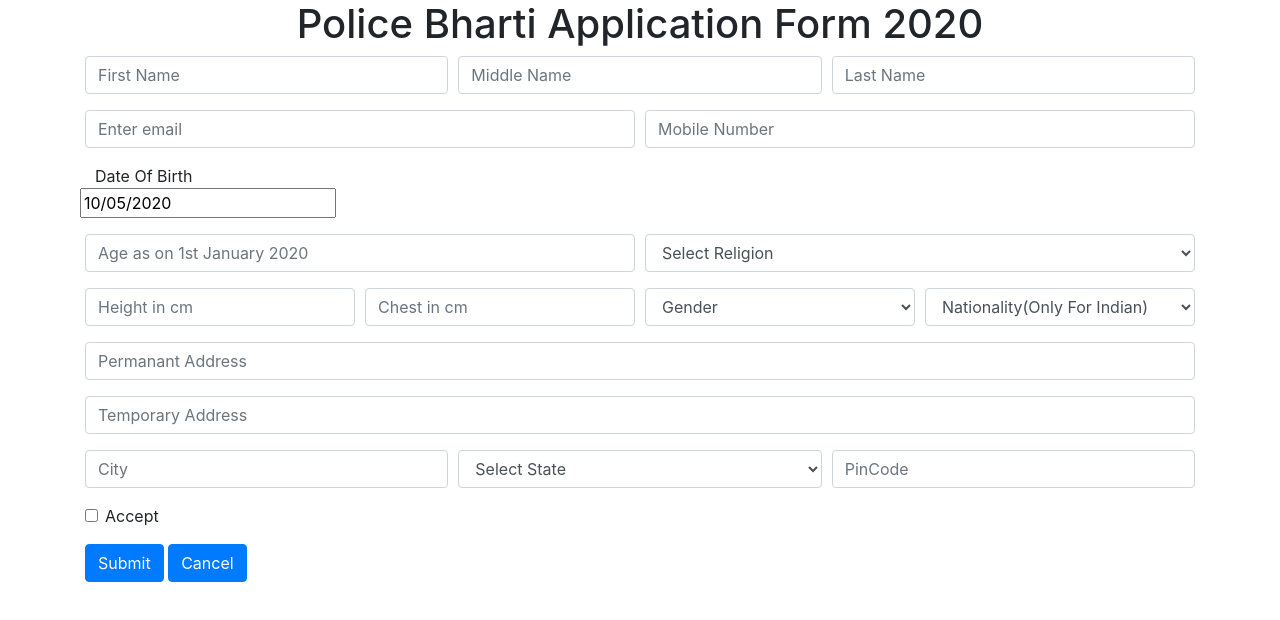
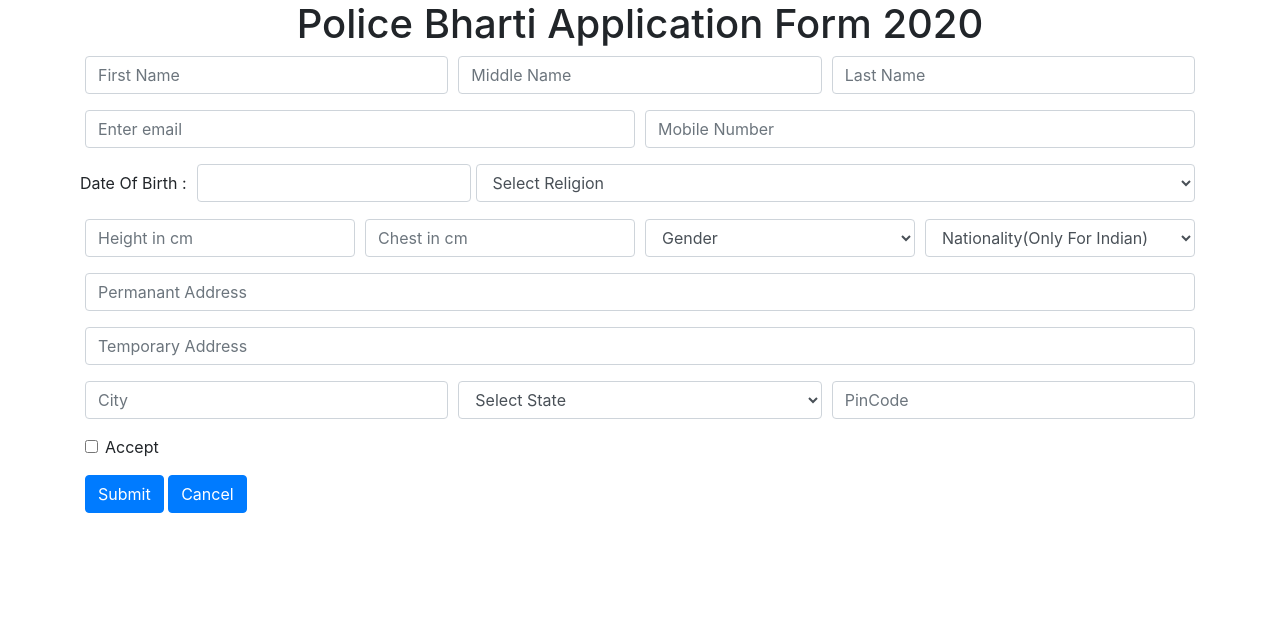
Before and after one commit to Khwajapasha/policebharti, a React (Create React App) app: page / in a window 1280 px wide. Shown: the top 620 px of the page. Built offline with nearby package versions, Linux system fonts and the light colour scheme.

Commit message:
Update the Datepicker

```diff
--- a/package.json
+++ b/package.json
@@ -8,6 +8,7 @@
     "@testing-library/user-event": "^7.2.1",
     "bootstrap": "^4.5.2",
     "formik": "^2.1.7",
+    "moment": "^2.29.1",
     "react": "^16.13.1",
     "react-bootstrap": "^1.3.0",
     "react-bootstrap-date-picker": "^5.1.0",
--- a/src/App.js
+++ b/src/App.js
@@ -1,14 +1,14 @@
-import React from "react";
-
+import React, { useState } from "react";
+import { Form, Col } from "react-bootstrap";
 import "./App.css";
 import Home from "./componenet/Home";
-// import Datepick from "./componenet/Datepick";
 import "bootstrap/dist/css/bootstrap.min.css";
 import "react-datepicker/dist/react-datepicker.css";
 
 function App() {
+  const [selectedDate, setSelectedDate] = useState();
   return (
-    <div>
+    <div className="align-item:center">
       <Home />
     </div>
   );
--- a/src/componenet/Home.jsx
+++ b/src/componenet/Home.jsx
@@ -1,12 +1,11 @@
-import React, { useState } from "react";
+import React, { useState, useEffect } from "react";
 import DatePicker from "react-datepicker";
+import moment from "moment";
 import { Form, Col, Button, Container } from "react-bootstrap";
 import { string as yupString, object as yupObject } from "yup";
 import { useFormik } from "formik";
 
 const Home = () => {
-  const [startdate, setStartDate] = useState(new Date());
-
   const [Religion, setReligion] = useState("");
 
   const [Gender, setGender] = useState("");
@@ -51,6 +50,10 @@ const Home = () => {
     EmailId: yupString()
       .email("Enter valid E-mail address")
       .required("E-mail address is required"),
+
+    // DOB: yupString.test("DOB", "error message", (value) => {
+    //   return moment().diff(moment(value), "years") >= 18;
+    // }),
   });
 
   const formik = useFormik({
@@ -58,6 +61,10 @@ const Home = () => {
     validationSchema,
   });
 
+  useEffect(() => {
+    const diffYears = moment().diff(moment(formik.values.DOB), "years");
+    console.log("diffYears", diffYears);
+  }, [formik.values.DOB]);
   return (
     <div>
       <h1 className="text-center">Police Bharti Application Form 2020</h1>
@@ -162,31 +169,34 @@ const Home = () => {
           </Form.Row>
           <Form.Row>
             <Form.Group controlId="Date">
-              <Form.Label as={Col}>Date Of Birth</Form.Label>
+              <Form.Label
+                style={{ paddingRight: "10px" }}
+              >{`Date Of Birth :   `}</Form.Label>
               <DatePicker
-                selected={startdate}
-                onChange={(date) => setStartDate(date)}
+                id="DOB"
+                selected={formik.values.DOB}
+                className="form-control"
+                onChange={(date) => formik.setFieldValue("DOB", date)}
                 showYearDropdown
                 showMonthDropdown
                 maxDate={new Date()}
+                onBlur={formik.handleBlur}
               />
-            </Form.Group>
-          </Form.Row>
-          <Form.Row>
-            <Form.Group as={Col} controlId="Age">
-              <Form.Control
-                placeholder="Age as on 1st January 2020"
-                value={formik.values.Age}
-                maxLength={2}
-                onChange={(e) => formik.setFieldValue("Age", e.target.value)}
-                onBlur={formik.handleBlur}
-                isInvalid={formik.touched.Age && formik.errors.Age}
-              />
-              {formik.touched.Age && formik.errors.Age && (
-                <Form.Control.Feedback type="invalid">
-                  {formik.errors.Age}
-                </Form.Control.Feedback>
-              )}
+
+              {formik.values.DOB &&
+                moment().diff(moment(formik.values.DOB), "years") < 18 && (
+                  <React.Fragment>
+                    <br />
+                    <small class="text-danger">Age should above 18</small>
+                  </React.Fragment>
+                )}
+              {formik.values.DOB &&
+                moment().diff(moment(formik.values.DOB), "years") > 30 && (
+                  <React.Fragment>
+                    <br />
+                    <small class="text-danger">Age should below 30</small>
+                  </React.Fragment>
+                )}
             </Form.Group>
             <Form.Group as={Col} controlId="formGridreligion">
               <Form.Control
```
Also changed, not shown: 1 other file (tests, documents, lock files or other folders).
